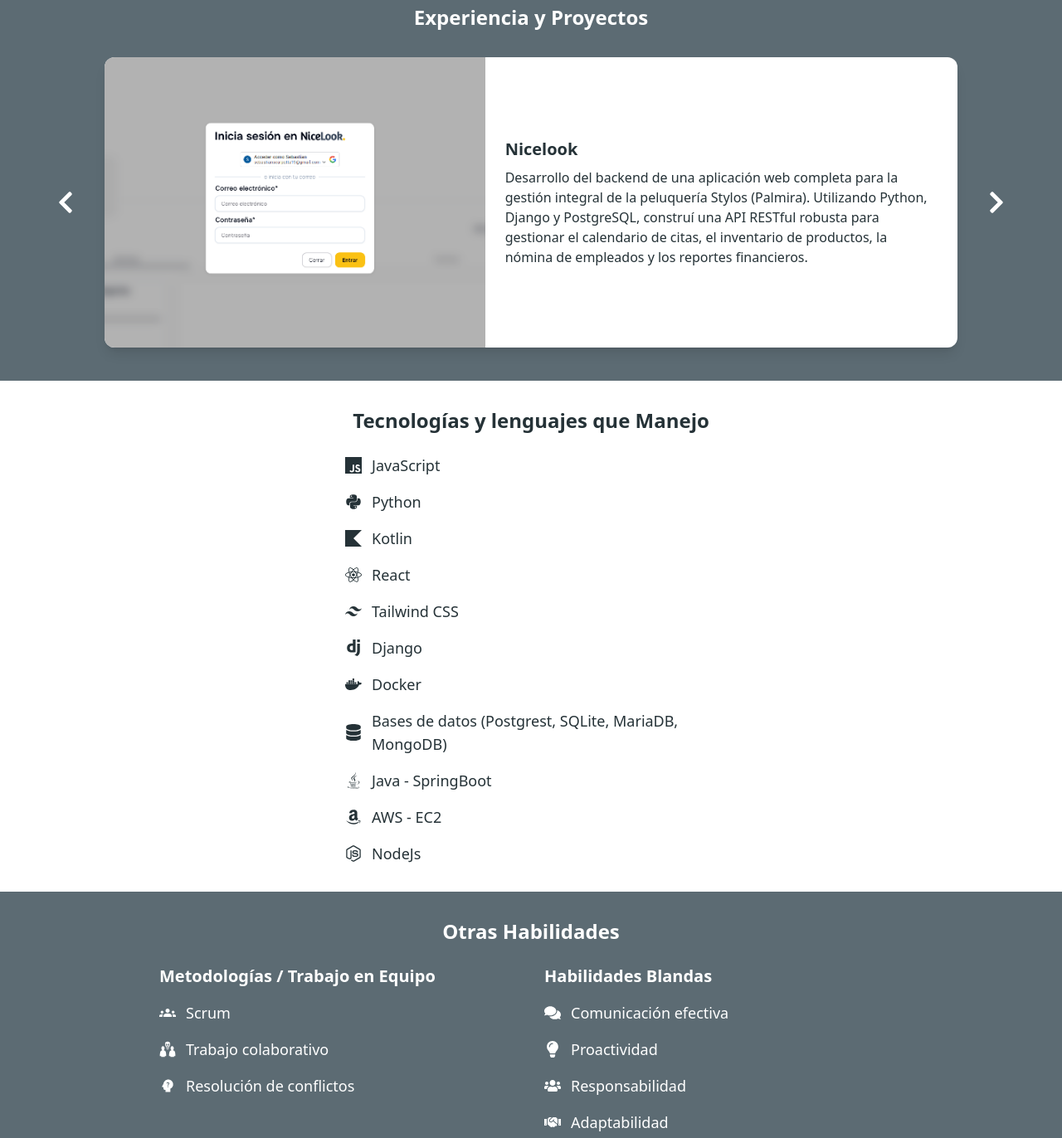
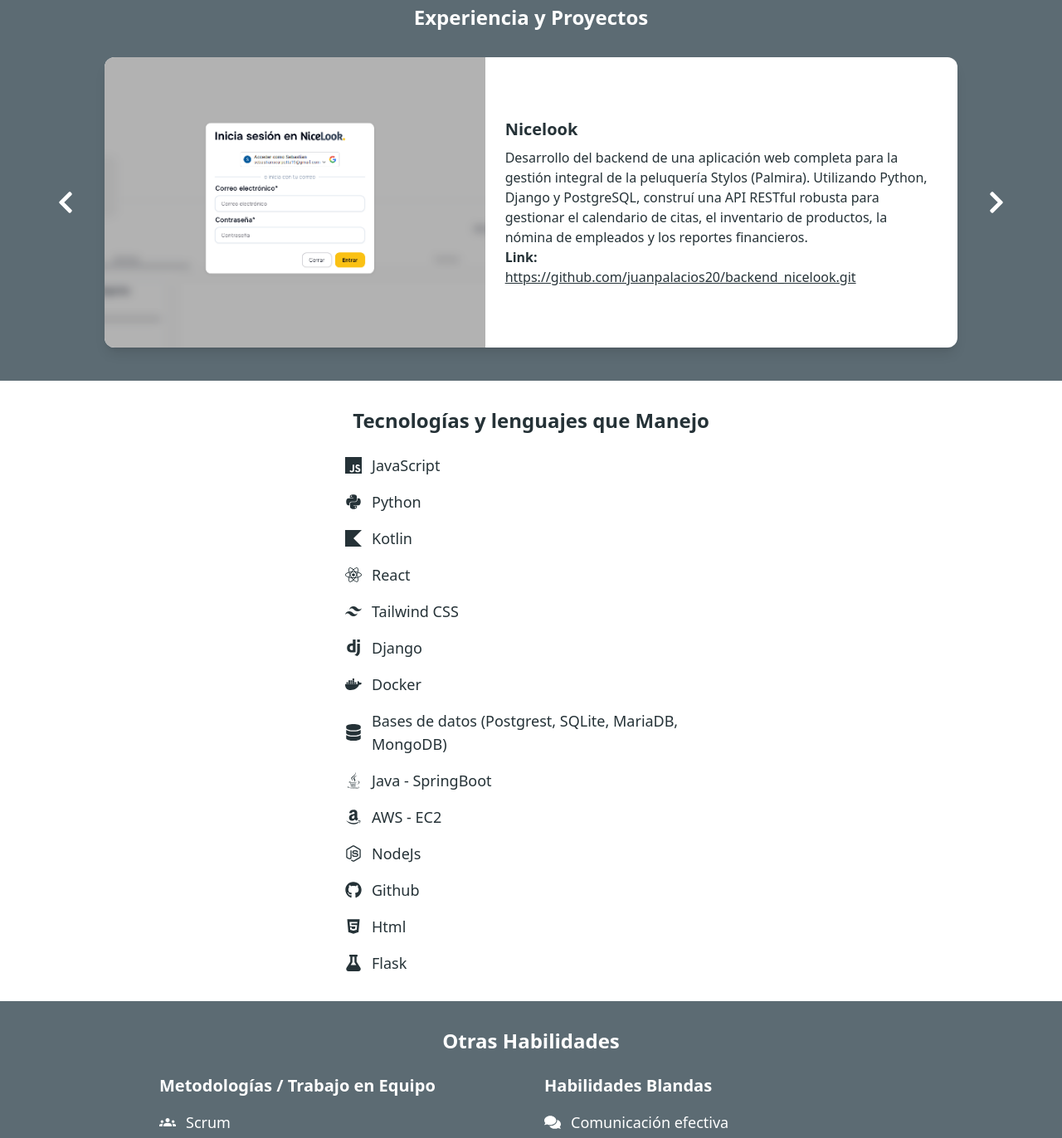
Before and after one commit to keivch/Portafolio, a React (Vite) app: page / in a window 1280 px wide. Shown: the part 615-1987 px from the top of the page at 83% size. Built offline with nearby package versions, Linux system fonts and the light colour scheme.

Commit message:
añadiendo informacion a mi portafolio

```diff
--- a/src/components/Experience.jsx
+++ b/src/components/Experience.jsx
@@ -11,18 +11,21 @@
     imagen: nicelook,
     descripcion:
       "Desarrollo del backend de una aplicación web completa para la gestión integral de la peluquería Stylos (Palmira). Utilizando Python, Django y PostgreSQL, construí una API RESTful robusta para gestionar el calendario de citas, el inventario de productos, la nómina de empleados y los reportes financieros.",
+      link: 'https://github.com/juanpalacios20/backend_nicelook.git'
   },
   {
     titulo: "Afh-metalmecanico",
     imagen: afh,
     descripcion:
       "Sistema web para la empresa AFH-Metalmecánicos. Trabajé en la construcción de una API RESTful para el manejo del inventariado de herramientas y un sistema completo de solicitudes de retiro de herramientas, incluyendo generación de archivos PDF.",
+      link: 'https://github.com/keivch/Back_Afh.git'
   },
   {
     titulo: "Sistema para bomberos",
     imagen: bomberos,
     descripcion:
       "Participé en el desarrollo de una aplicación para los bomberos de mi ciudad. El sistema registra horas trabajadas por bombero mediante QR o huella digital (se usó Spring Boot como microservicio para el sistema de huella digital).",
+      link: 'https://github.com/Skx18/bomberos_flask.git'
   },
 ];
 
@@ -61,6 +64,8 @@
               {proyectos[actual].titulo}
             </h3>
             <p className="text-base">{proyectos[actual].descripcion}</p>
+            <h4 className="font-semibold">Link:</h4>
+            <a href={proyectos[actual].link} target="_blank" className="underline hover:text-blue-600 transition-colors">{proyectos[actual].link}</a>
           </div>
         </div>
 
--- a/src/components/Technologies.jsx
+++ b/src/components/Technologies.jsx
@@ -1,4 +1,4 @@
-import { FaReact, FaPython, FaDocker, FaDatabase, FaJava, FaAmazon, FaNodeJs } from "react-icons/fa";
+import { FaReact, FaPython, FaDocker, FaDatabase, FaJava, FaAmazon, FaNodeJs, FaGithub, FaFlask, FaHtml5 } from "react-icons/fa";
 import { SiTailwindcss, SiJavascript, SiKotlin, SiDjango} from "react-icons/si";
 
 export default function Technologies(){
@@ -13,7 +13,10 @@
         { nombre: "Bases de datos (Postgrest, SQLite, MariaDB, MongoDB)", icono: <FaDatabase /> },
         {nombre: "Java - SpringBoot", icono: <FaJava/> },
         {nombre: "AWS - EC2", icono: <FaAmazon/>},
-        {nombre: "NodeJs", icono: <FaNodeJs/>}
+        {nombre: "NodeJs", icono: <FaNodeJs/>},
+        {nombre: "Github", icono: <FaGithub/> },
+        {nombre: "Html", icono: <FaHtml5/> },
+        {nombre: "Flask", icono: <FaFlask/> },
       ];
       return (
         <section className=" text-white py-8 px-6">
```
